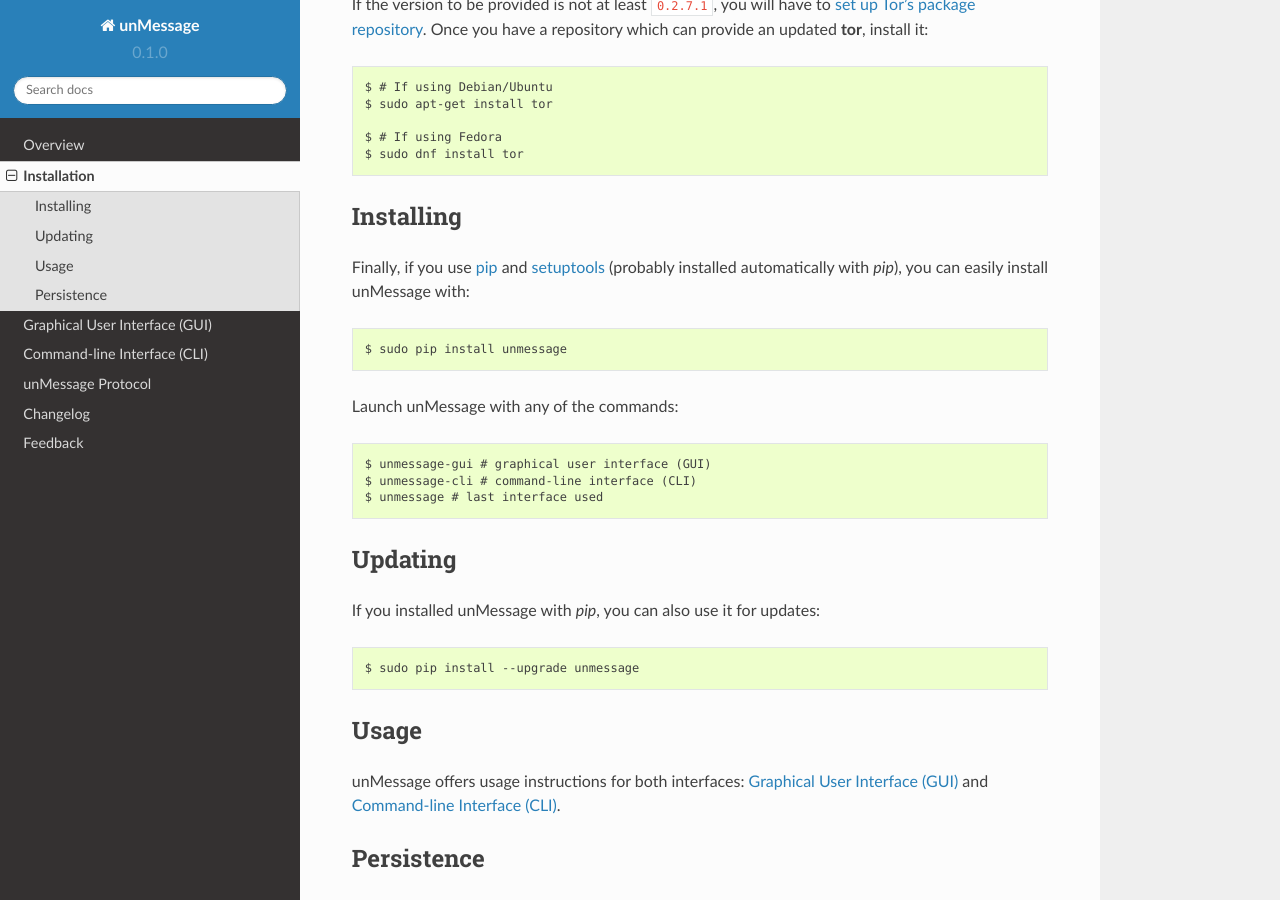
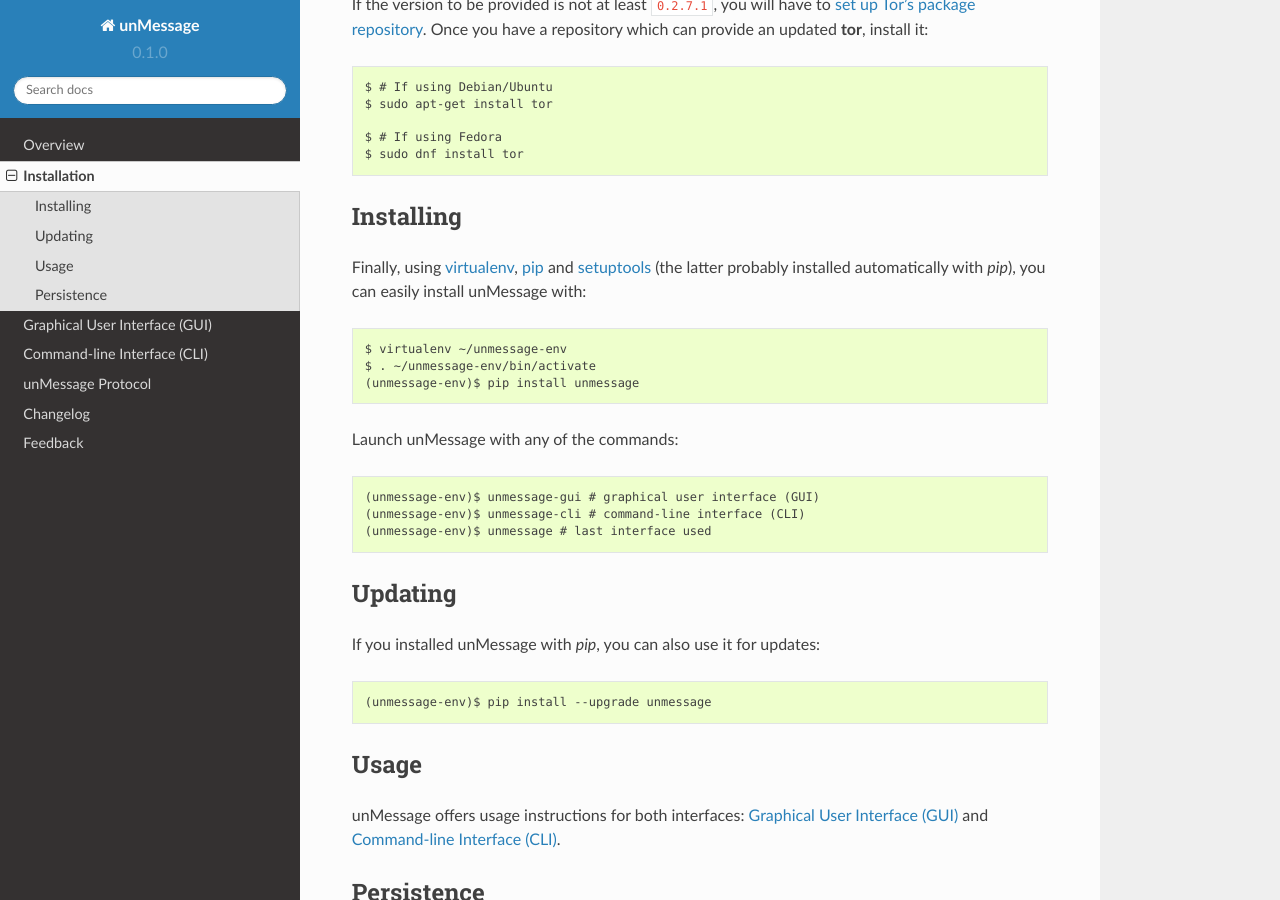
Before and after one commit to AnemoneLabs/unmessage, a Sphinx documentation site: the page built from docs/source/installation.rst, in a window 1280 px wide and 900 px high, scrolled down 721 px. Built offline with Sphinx 7.4.7 and the Read the Docs theme 2.0.0, drawn with Linux system fonts in a browser that asks for light colours.

Commit message:
Use pip in a virtual environment

```diff
--- a/docs/source/installation.rst
+++ b/docs/source/installation.rst
@@ -38,23 +38,26 @@
 
 Installing
 ----------
-Finally, if you use `pip`_ and `setuptools`_ (probably installed
-automatically with *pip*), you can easily install unMessage with::
+Finally, using `virtualenv`_, `pip`_ and `setuptools`_ (the latter
+probably installed automatically with *pip*), you can easily install
+unMessage with::
 
-    $ sudo pip install unmessage
+    $ virtualenv ~/unmessage-env
+    $ . ~/unmessage-env/bin/activate
+    (unmessage-env)$ pip install unmessage
 
 Launch unMessage with any of the commands::
 
-    $ unmessage-gui # graphical user interface (GUI)
-    $ unmessage-cli # command-line interface (CLI)
-    $ unmessage # last interface used
+    (unmessage-env)$ unmessage-gui # graphical user interface (GUI)
+    (unmessage-env)$ unmessage-cli # command-line interface (CLI)
+    (unmessage-env)$ unmessage # last interface used
 
 Updating
 --------
 If you installed unMessage with *pip*, you can also use it for
 updates::
 
-    $ sudo pip install --upgrade unmessage
+    (unmessage-env)$ pip install --upgrade unmessage
 
 Usage
 -----
@@ -75,3 +78,4 @@
 .. _`tor onion services`: https://www.torproject.org/docs/hidden-services.html
 .. _`twisted`: https://twistedmatrix.com
 .. _`txtorcon`: https://github.com/meejah/txtorcon
+.. _`virtualenv`: https://pypi.python.org/pypi/virtualenv
```
Also changed, not shown: README.rst (+11 -7 lines).
